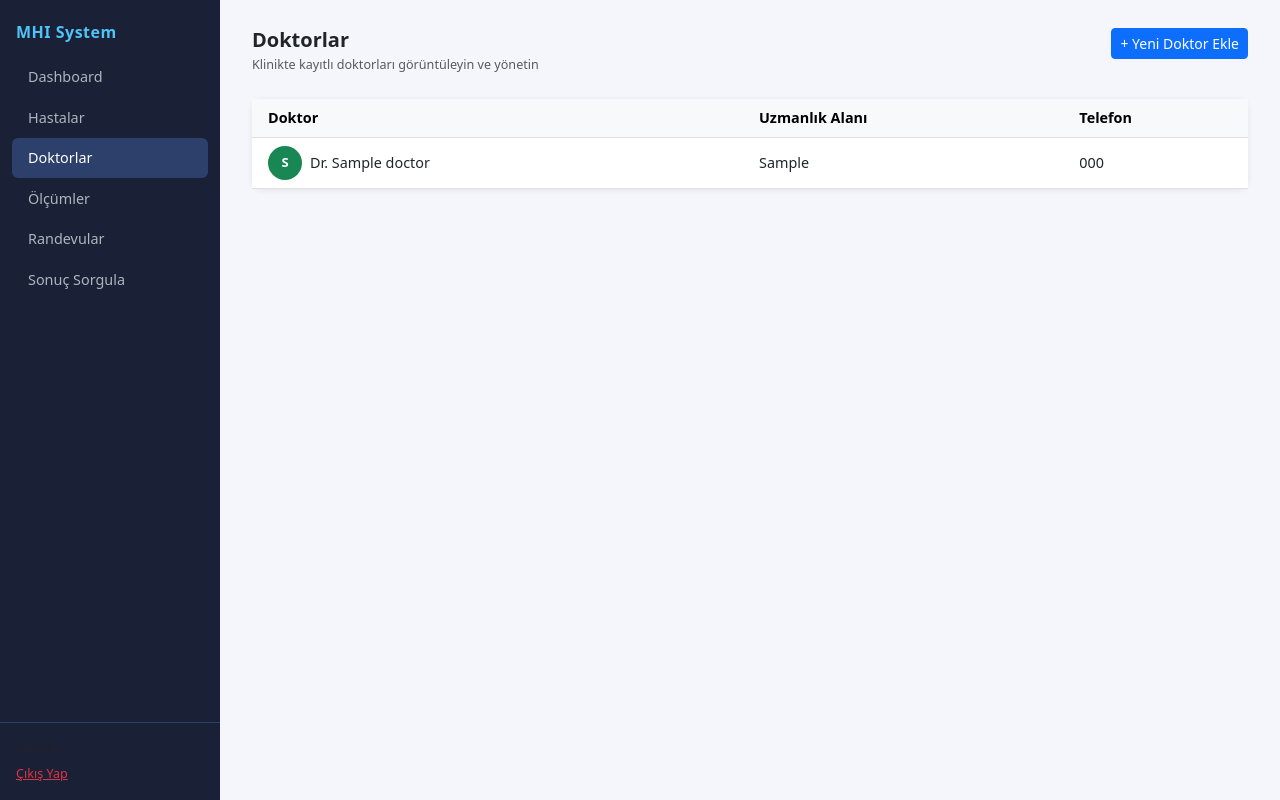
After one commit to ahmetserdar00/sunucu_tarafl-_web_programlama, a Django app: page /doctors/ in a window 1280 px wide. The commit adds this page. Run offline with Django 4.2, Linux system fonts and the light colour scheme; a user stored in the database is signed in; tables that the repository leaves empty hold one stand-in row (values such as "Sample post").

Commit message:
doctors page update

```diff
--- a/clinic/forms.py
+++ b/clinic/forms.py
@@ -76,6 +76,22 @@ class ResultLookupForm(forms.Form):
     )
 
 
+class DoctorForm(forms.ModelForm):
+    class Meta:
+        model = Doctor
+        fields = ['name', 'specialty', 'phone_number']
+        widgets = {
+            'name': forms.TextInput(attrs={**BOOTSTRAP_INPUT, 'placeholder': 'Örn: Ahmet Yılmaz'}),
+            'specialty': forms.TextInput(attrs={**BOOTSTRAP_INPUT, 'placeholder': 'Örn: Kadın Hastalıkları ve Doğum'}),
+            'phone_number': forms.TextInput(attrs={**BOOTSTRAP_INPUT, 'placeholder': '+90 555 123 4567'}),
+        }
+        labels = {
+            'name': 'Ad Soyad',
+            'specialty': 'Uzmanlık Alanı',
+            'phone_number': 'Telefon Numarası',
+        }
+
+
 class AppointmentForm(forms.ModelForm):
     class Meta:
         model = Appointment
--- a/clinic/templates/clinic/base.html
+++ b/clinic/templates/clinic/base.html
@@ -78,6 +78,10 @@
                class="{% if 'patient' in request.resolver_match.url_name %}active{% endif %}">
                 Hastalar
             </a>
+            <a href="{% url 'doctor_list' %}"
+               class="{% if 'doctor' in request.resolver_match.url_name %}active{% endif %}">
+                Doktorlar
+            </a>
             <a href="{% url 'vitals_list' %}"
                class="{% if 'vitals' in request.resolver_match.url_name %}active{% endif %}">
                 Ölçümler
--- /dev/null
+++ b/clinic/templates/clinic/doctor_list.html
@@ -0,0 +1,53 @@
+{% extends 'clinic/base.html' %}
+
+{% block title %}Doktorlar - MHI System{% endblock %}
+
+{% block content %}
+<div class="d-flex justify-content-between align-items-start mb-4">
+    <div>
+        <h5 class="fw-bold mb-1">Doktorlar</h5>
+        <p class="text-muted small mb-0">Klinikte kayıtlı doktorları görüntüleyin ve yönetin</p>
+    </div>
+    <a href="{% url 'doctor_create' %}" class="btn btn-primary btn-sm">
+        + Yeni Doktor Ekle
+    </a>
+</div>
+
+<div class="card">
+    <div class="card-body p-0">
+        {% if doctors %}
+        <div class="table-responsive">
+            <table class="table table-hover align-middle mb-0">
+                <thead class="table-light">
+                    <tr>
+                        <th class="px-3">Doktor</th>
+                        <th>Uzmanlık Alanı</th>
+                        <th>Telefon</th>
+                    </tr>
+                </thead>
+                <tbody>
+                    {% for doctor in doctors %}
+                    <tr>
+                        <td class="px-3">
+                            <div class="d-flex align-items-center gap-2">
+                                <div class="rounded-circle bg-success text-white d-flex align-items-center
+                                            justify-content-center fw-bold"
+                                     style="width: 34px; height: 34px; font-size: 13px; flex-shrink: 0;">
+                                    {{ doctor.name|first|upper }}
+                                </div>
+                                Dr. {{ doctor.name }}
+                            </div>
+                        </td>
+                        <td>{{ doctor.specialty }}</td>
+                        <td>{{ doctor.phone_number }}</td>
+                    </tr>
+                    {% endfor %}
+                </tbody>
+            </table>
+        </div>
+        {% else %}
+        <p class="text-muted text-center py-5 mb-0">Henüz kayıtlı doktor bulunmamaktadır.</p>
+        {% endif %}
+    </div>
+</div>
+{% endblock %}
--- a/clinic/ui_views.py
+++ b/clinic/ui_views.py
@@ -4,7 +4,7 @@ from django.contrib.auth.decorators import login_required
 from django.contrib import messages
 
 from .models import Patient, Doctor, Appointment, PregnancyVitals, ModelMetric
-from .forms import PatientForm, VitalsForm, ResultLookupForm, AppointmentForm
+from .forms import PatientForm, VitalsForm, ResultLookupForm, AppointmentForm, DoctorForm
 from .views import calculate_risk
 
 
@@ -146,6 +146,25 @@ def result_lookup_view(request):
 
 
 @login_required
+def doctor_list_view(request):
+    doctors = Doctor.objects.all().order_by('name')
+    return render(request, 'clinic/doctor_list.html', {'doctors': doctors})
+
+
+@login_required
+def doctor_create_view(request):
+    if request.method == 'POST':
+        form = DoctorForm(request.POST)
+        if form.is_valid():
+            form.save()
+            messages.success(request, 'Doktor başarıyla eklendi.')
+            return redirect('doctor_list')
+    else:
+        form = DoctorForm()
+    return render(request, 'clinic/doctor_form.html', {'form': form})
+
+
+@login_required
 def appointment_list_view(request):
     user = request.user
     if hasattr(user, 'profile') and user.profile.role == 'Admin':
--- a/clinic/urls.py
+++ b/clinic/urls.py
@@ -16,6 +16,8 @@ urlpatterns = [
     path('vitals/', ui_views.vitals_list_view, name='vitals_list'),
     path('vitals/predict/', ui_views.vitals_predict_view, name='vitals_predict'),
     path('result-lookup/', ui_views.result_lookup_view, name='result_lookup'),
+    path('doctors/', ui_views.doctor_list_view, name='doctor_list'),
+    path('doctors/new/', ui_views.doctor_create_view, name='doctor_create'),
     path('appointments/', ui_views.appointment_list_view, name='appointment_list'),
     path('appointments/new/', ui_views.appointment_create_view, name='appointment_create'),
 
```
Also changed, not shown: clinic/templates/clinic/doctor_form.html (added, +38 -0 lines).
